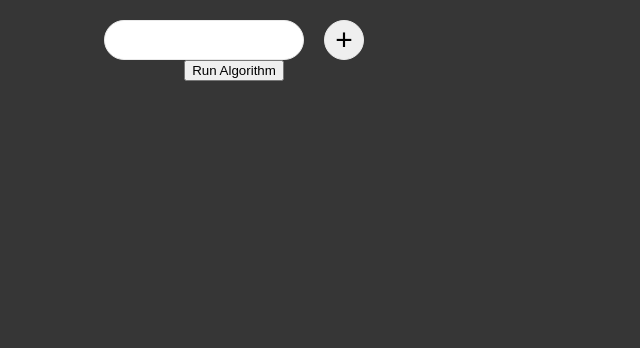
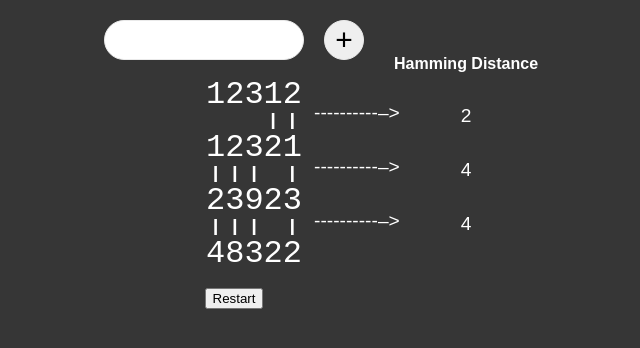
Before and after one commit to nomomon/hamming-distance, a React (Create React App) app: page / in a window 1280 px wide. Both pictures are taken after a click on the button "Run Algorithm". Shown: the top 348 px of the page, without its empty margins (406-1046 px from the left). Built offline with nearby package versions, Linux system fonts and the light colour scheme.

Commit message:
display hamming distance

```diff
--- a/src/App.js
+++ b/src/App.js
@@ -1,17 +1,21 @@
 import NumberInput from './NumberInput';
 import NumberList from './NumberList';
 import RunAlgorithm from './RunAlgorithm';
+import HammingDistanceTable from './HammingDistanceTable';
 import React, { useState } from 'react';
 import './App.css';
 
 function App() {
-    const [list, setList] = useState([]);
+    const [list, setList] = useState(['12321', '12312', '48322', '23923']);
+    const [color, setColor] = useState([]);
+    const [run, setRun] = useState(false);
 
     return (
         <div className="App">
-            {NumberInput({ requiredNumberLength: 5, list, setList })}
-            {NumberList({ list, setList })}
-            {RunAlgorithm({ list, setList })}
+            {NumberInput({ requiredNumberLength: 5, list, setList, setColor, setRun })}
+            {NumberList({ list, setList, color, setColor, run })}
+            {RunAlgorithm({ list, setList, color, setColor, run, setRun })}
+            {HammingDistanceTable({ color, run })}
         </div>
     );
 }
--- /dev/null
+++ b/src/HammingDistanceTable.js
@@ -0,0 +1,26 @@
+function sum(a) {
+    let i = 0;
+    a.forEach(el => { if (el >= 10) i++; })
+    return i;
+}
+
+function HammingDistanceTable({ color, run }) {
+    if (!run) return <span></span>;
+
+    const hammingDistances = color.map(a => sum(a))
+    hammingDistances.pop();
+    return (
+        <div id="hammingDistanceTable">
+            <b>Hamming Distance</b>
+            {
+                hammingDistances.map(d => (
+                    <div className="hammingDistance">
+                        {d}
+                    </div>
+                ))
+            }
+        </div>
+    )
+}
+
+export default HammingDistanceTable;
--- a/src/NumberInput.js
+++ b/src/NumberInput.js
@@ -1,4 +1,4 @@
-function NumberInput({ requiredNumberLength, list, setList }) {
+function NumberInput({ requiredNumberLength, list, setList, setColor, setRun }) {
     function addNumber() {
         let number = document.getElementById("numberInput").value.trim();
 
@@ -9,6 +9,8 @@ function NumberInput({ requiredNumberLength, list, setList }) {
         else {
             alert("Please enter a " + requiredNumberLength + " digit number.");
         }
+        setRun(false);
+        setColor([]);
     }
     function addNumberOnEnter(event) {
         if (event.key === "Enter") {
--- a/src/NumberList.js
+++ b/src/NumberList.js
@@ -1,23 +1,48 @@
-function NumberList({ list, setList }) {
+function NumberList({ list, setList, color, setColor, run }) {
     function pop(i) {
         let newList = [...list];
         newList.splice(i, 1);
         setList(newList);
     }
 
+    function highlight(number_i, digit_i, color) {
+        if (color === undefined || color[number_i] === undefined) {
+            return "not";
+        }
+        else {
+            if (color[number_i][digit_i] === 0) {
+                return 'not'
+            }
+            else if (color[number_i][digit_i] === 1) {
+                return 'highlightUp'
+            }
+            else if (color[number_i][digit_i] === 10) {
+                return 'highlightDown'
+            }
+            else if (color[number_i][digit_i] === 11) {
+                return 'highlightDown highlightUp'
+            }
+            else {
+                throw `color doesn't exist "${color[number_i][digit_i]}"`;
+            }
+        }
+    }
+
     return (
         <ul id='numberList'>
-            {list.map((number, index) => {
+            {list.map((number, number_i) => {
                 return (
-                    <li key={index}>
-                        {number.split('').map((digit, i) => {
+                    <li key={number_i}>
+                        {number.split('').map((digit, digit_i) => {
                             return (
-                                <span>
+                                <span className={highlight(number_i, digit_i, color)}>
                                     {digit}
                                 </span>
                             )
                         })}
-                        <button onClick={() => { pop(index) }}>X</button>
+                        {
+                            (!run) ? (<button onClick={() => { pop(number_i) }}>X</button>) : ""
+                        }
                     </li>
                 );
             })}
--- a/src/RunAlgorithm.js
+++ b/src/RunAlgorithm.js
@@ -1,11 +1,33 @@
-import hammingDifference from './funcs';
+import hammingDifferenceColoring from './funcs';
 
-function RunAlgorithm({ list, setList }) {
+function RunAlgorithm({ list, setList, color, setColor, run, setRun }) {
+    if (run) return (
+        <button onClick={() => {
+            setColor([]);
+            setRun(false);
+        }
+        }>
+            Restart
+        </button>
+    );
+
     return (
         <button onClick={() => {
             // sort list
             list.sort((a, b) => Number(a) - Number(b))
             setList([...list]);
+
+            // visualise hamming difference
+            color = []
+            for (let i = 0; i < list.length; i++) {
+                color[i] = hammingDifferenceColoring(
+                    (i - 1 < 0) ? null : list[i - 1],
+                    list[i],
+                    (i + 1 < list.length) ? list[i + 1] : null
+                );
+            }
+            setRun(true)
+            setColor([...color])
         }}>
             Run Algorithm
         </button>
--- a/src/funcs.js
+++ b/src/funcs.js
@@ -1,9 +1,13 @@
-function hammingDifference(a, b) {
-    let different_indecies = [];
+function hammingDifferenceColoring(a, b, c) {
+    if (a == null) a = b;
+    if (c == null) c = b;
+
+    let colornig = [];
+
     for (let i = 0; i < a.length; i++) {
-        different_indecies.append(a[i] !== b[i]);
+        colornig.push((b[i] !== a[i]) * 1 + (b[i] !== c[i]) * 10);
     }
-    return different_indecies;
+    return colornig;
 }
 
-export default hammingDifference;
+export default hammingDifferenceColoring;
--- a/src/index.css
+++ b/src/index.css
@@ -4,7 +4,8 @@
 
 body{
     margin:0;
-    background: rgb(54, 54, 54);
+    background: #363636;
+    font-family: Arial, Helvetica, sans-serif;
 }
 
 #numberInputBox{
@@ -46,15 +47,15 @@ body{
 
 #numberList{
     color:white;
-    font-size: 20px;
+    font-size: 2rem;
     font-family: 'Courier New', Courier, monospace;
     list-style-type: none;
     margin: auto;
 }
 
 #numberList li{
-    margin-top: 5px;
-    margin-bottom: 5px;
+    margin-top: .5em;
+    margin-bottom: .5em;
 }
 
 #numberList li button{
@@ -63,18 +64,52 @@ body{
     font-family: 'Courier New', Courier, monospace;
 }
 
+#numberList li:hover{
+    font-size: 1.2em;
+}
 #numberList li:hover button{
     display: inline-block;
-    right:-10%;
+    margin-left:.2em;
+    margin-top: -.2em;
+}
+#numberList li:hover span.highlightUp::before{
+    content: "";
 }
 
-span.highlightUp{
-    background-color:#FFFF00;
+span.highlightUp, span.highlightDown{
+    background-color: #363636;
+    position: relative;
 }
-span.highlightDown{
-    background-color:#0000FF;
+span.highlightUp::before{
+    content: "|";
+    position: absolute;
+    top:-1em;
+    z-index: -1;
+
 }
 span.highlightUp.highlightDown{
-    /* background-color:#00FF00; */
-    background-color:#808080;
+    color:white;
 }
+
+#hammingDistanceTable{
+    position:fixed;
+    top:calc(55px);
+    left:calc(50vw + 10rem);
+    color:white;
+}
+
+.hammingDistance{
+    font-size: 1.2rem;
+    margin-top:calc(2rem);
+    position: relative;
+}
+
+.hammingDistance::before{
+    content: "----------–>";
+    position: absolute;
+    top:-.2rem;
+    left:-5rem;
+    z-index: -1;
+
+
+}
```
